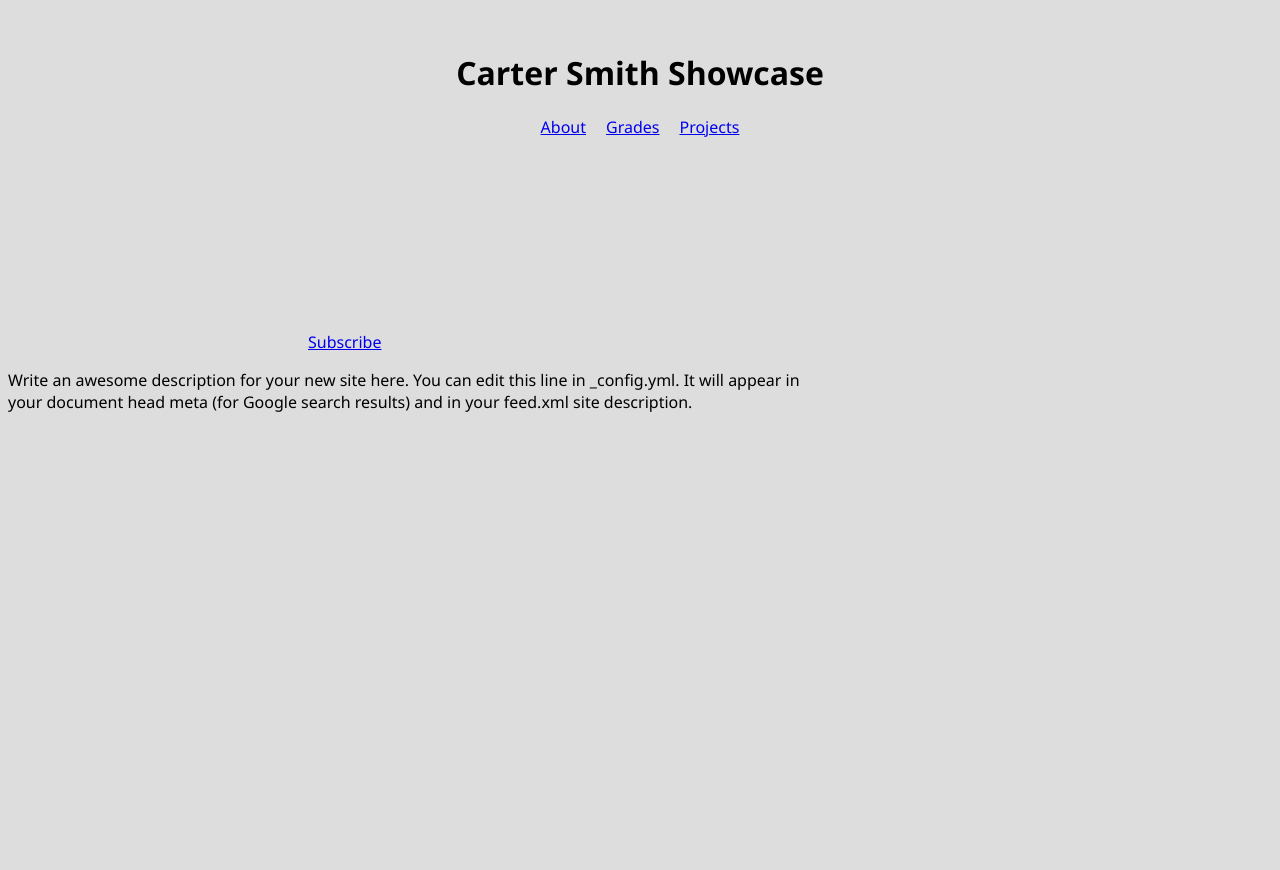
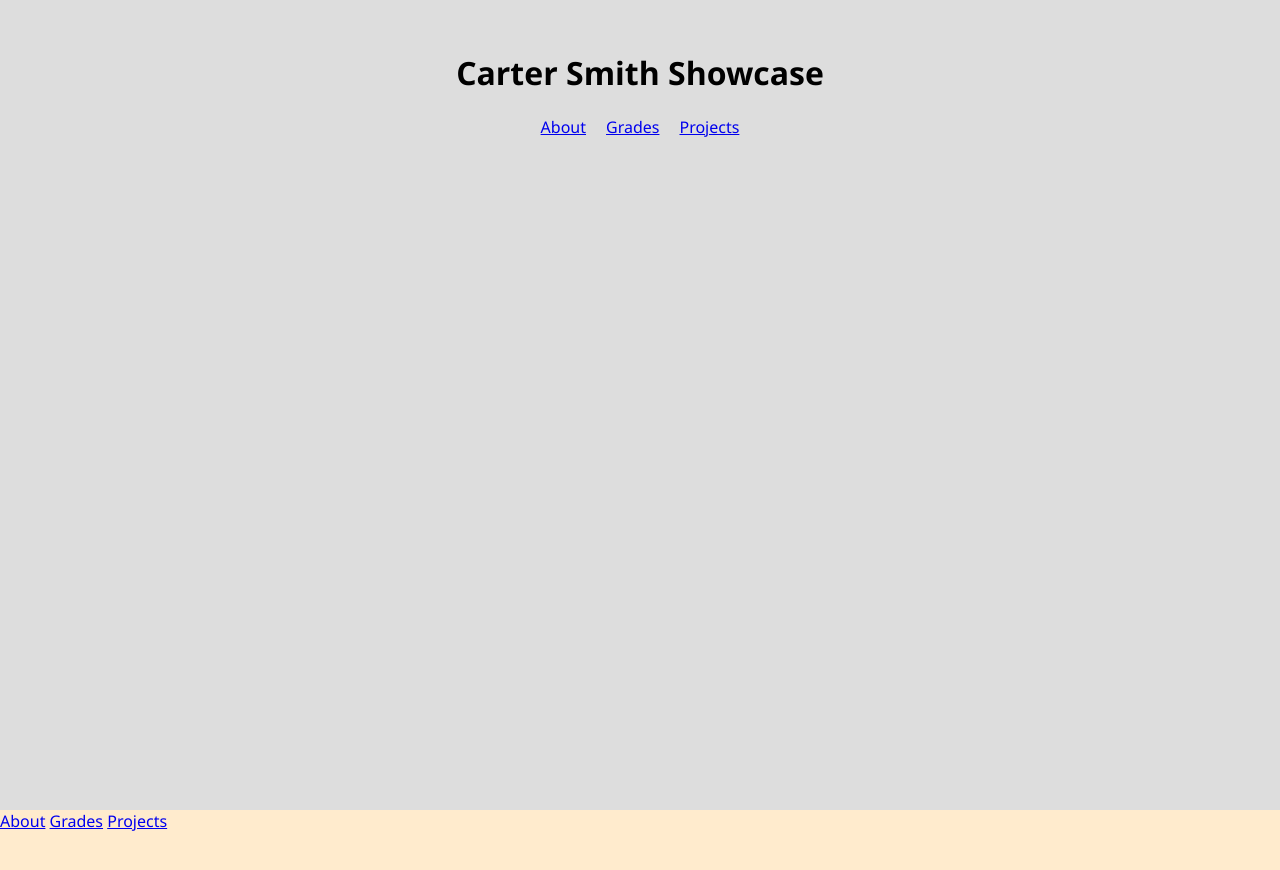
Before and after one commit to cas380/carter-smith-showcase, a Jekyll site: the page built from _main-pages/index.md, in a window 1280 px wide. Shown: the top 870 px of the page. Built offline with Jekyll 4.4.1, drawn with Linux system fonts in a browser that asks for light colours.

Commit message:
max-width style test

```diff
--- a/_includes/footer.html
+++ b/_includes/footer.html
@@ -1,8 +1,19 @@
+<br />
+<br />
+<br />
+<br />
+<footer>
+	<nav>
+		<a href="{{ 'about' | relative_url }}">About</a>
+		<a href="{{ 'grades' | relative_url }}">Grades</a>
+		<a href="{{ 'projects' | relative_url }}">Projects</a>
+	</nav>
+</footer>
+
+<!--
 <footer class="site-footer h-card">
 	<data class="u-url" href="{{ "/" | relative_url }}"></data>
-
 	<div class="wrapper">
-
 		<div class="footer-col-wrapper">
 			<div class="footer-col">
 				<p class="feed-subscribe">
@@ -26,8 +37,6 @@
 				<p>{{ site.description | escape }}</p>
 			</div>
 		</div>
-
-
 	</div>
-
 </footer>
+-->
--- a/_layouts/default.html
+++ b/_layouts/default.html
@@ -18,8 +18,8 @@
 		<br /><br />
 
 		<main class="flex-vertical-center">
-			<div class="wrapper">
-			{{ content }}
+			<div class="body-content-wrapper">
+				{{ content }}
 			</div>
 		</main>
 
--- a/assets/style/default.css
+++ b/assets/style/default.css
@@ -1,21 +1,90 @@
-/* =============================== */
-/* =====   Default Styling   ===== */
-/* =============================== */
+/*   -=====================================-   */
+/* -===-   default.html Layout Styling   -===- */
+/*   -=====================================-   */
 
+/* This also accounts for the project.html
+   layout, a sublayout of default.html     */
+
+
+/* ===================== */
+/* ===  Page Header  === */
+/* ===================== */
+header {
+    display: flex;
+    flex-direction: column;
+    justify-content: center;
+    align-items: center;
+}
 h1 {
     text-align: center;
 }
+header nav {
+    display: flex;
+    justify-content: center;
+    justify-content: flex-start;
+}
+header nav a {
+    padding-left: 10px;
+    padding-right: 10px;
+}
+.no-link {
+    text-decoration: none;
+    color: black;
+}
 
+
+
+
+/* default body color below (desktop-first design) */
+@media screen and (max-width:800px) {
+/* style changes when the screen gets smaller */
+    body {
+        background-color: red;
+    }
+} /* pushing this to see what happens on my phone */
+@media screen and (max-width:480px) {
+    /* And even smaller */
+    body {
+        background-color: purple;
+    }
+}
+
+
+
+/* ====================== */
+/* ===  Page Content  === */
+/* ====================== */
 body {
     background-color: #ddd;
     font-family: 'Segoe UI', Tahoma, Geneva, Verdana, sans-serif;
 }
-
-.wrapper {
-    width: 800px;
+.flex-vertical-center {
+    background-color: hotpink;
+    display: flex;
+    flex-direction: column;
+    justify-content: center;
+    align-items: center;
+}
+.body-content-wrapper {
+    background-color: orange;
+    width: 60%;/*53%;*/
 }
 
-/* project.html (layout) exclusive */
+/* ===================== */
+/* ===  Page Footer  === */
+/* ===================== */
+footer {
+    background-color: blanchedalmond;
+    height: 10%;
+    width: 100%;
+    position: fixed;
+    bottom: 0;
+    left: 0;
+}
+
+/* ================================== */
+/* ===  Project Layout Exclusive  === */
+/* ================================== */
 .flex-horizontal-space {
     background-color: blue;
     display: flex;
@@ -29,34 +98,3 @@
 .project-footer {
     text-align: center;
 }
-
-.flex-vertical-center {
-    background-color: hotpink;
-    display: flex;
-    flex-direction: column;
-    justify-content: center;
-    align-items: center;
-}
-
-header {
-    display: flex;
-    flex-direction: column;
-    justify-content: center;
-    align-items: center;
-}
-
-nav {
-    display: flex;
-    justify-content: center;
-    justify-content: flex-start;
-}
-
-nav a {
-    padding-left: 10px;
-    padding-right: 10px;
-}
-
-.no-link {
-    text-decoration: none;
-    color: black;
-}
```
Also changed, not shown: _includes/navbar.html (+5 -5 lines), 1 other file. Lines whose indentation alone changed are shown as unchanged.
